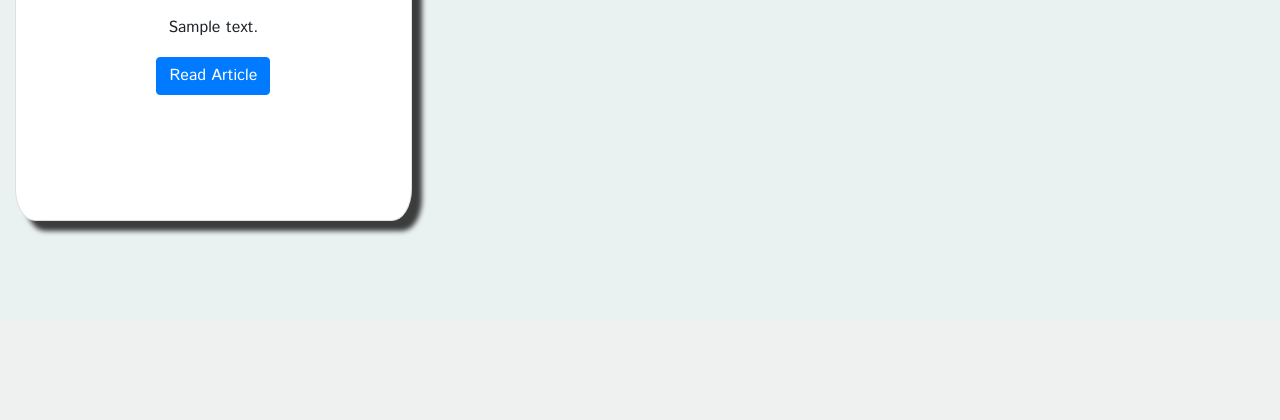
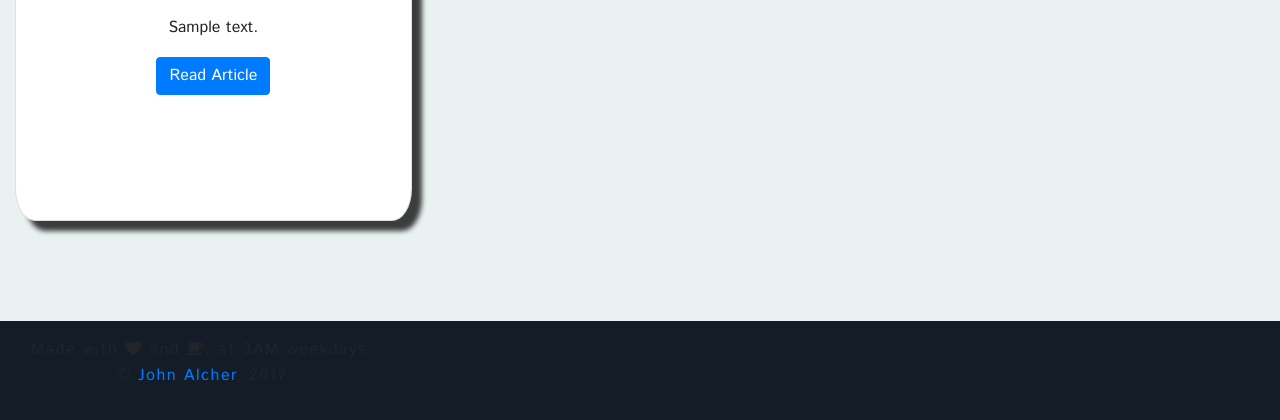
Before and after one commit to alchermd/headlines, a Flask app: template headlines/templates/index.html in a window 1280 px wide. Shown: the part 902-1322 px from the top of the page. Before the commit the page ends 1137 px from the top, so only its background shows below. Run offline with Flask 2, Linux system fonts and the light colour scheme; the template is opened without the code that fills it: most values are stand-ins (such as "Sample title", 1, 10 or a date in 2020); grey boxes marked "Sample" are stand-in pictures; parts of the project's set-up code (start-up, migrations or seed data) failed here and were passed over; some libraries are stand-ins or nearby versions.

Commit message:
Create footer template.

```diff
--- /dev/null
+++ b/headlines/templates/includes/footer.html
@@ -0,0 +1,8 @@
+<footer class="navbar">
+    <div class="container-fluid text-center">
+        <p class="navbar-text">
+            Made with <span class="fa fa-heart"></span> and <span class="fa fa-coffee"></span>, at 3AM weekdays. <br>
+            &copy; <a href="https://www.github.com/alchermd" target="_blank">John Alcher</a>, 2017
+        </p>
+    </div>
+</footer>
--- a/headlines/templates/layout.html
+++ b/headlines/templates/layout.html
@@ -14,6 +14,7 @@
 <body>
     {% include "includes/navbar.html" %}
     {% block body %}{% endblock %}
+    {% include "includes/footer.html" %}
 
     <script src="https://code.jquery.com/jquery-3.2.1.slim.min.js" integrity="sha384-KJ3o2DKtIkvYIK3UENzmM7KCkRr/rE9/Qpg6aAZGJwFDMVNA/GpGFF93hXpG5KkN" crossorigin="anonymous"></script>
     <script src="https://cdnjs.cloudflare.com/ajax/libs/popper.js/1.12.3/umd/popper.min.js" integrity="sha384-vFJXuSJphROIrBnz7yo7oB41mKfc8JzQZiCq4NCceLEaO4IHwicKwpJf9c9IpFgh" crossorigin="anonymous"></script>
```
